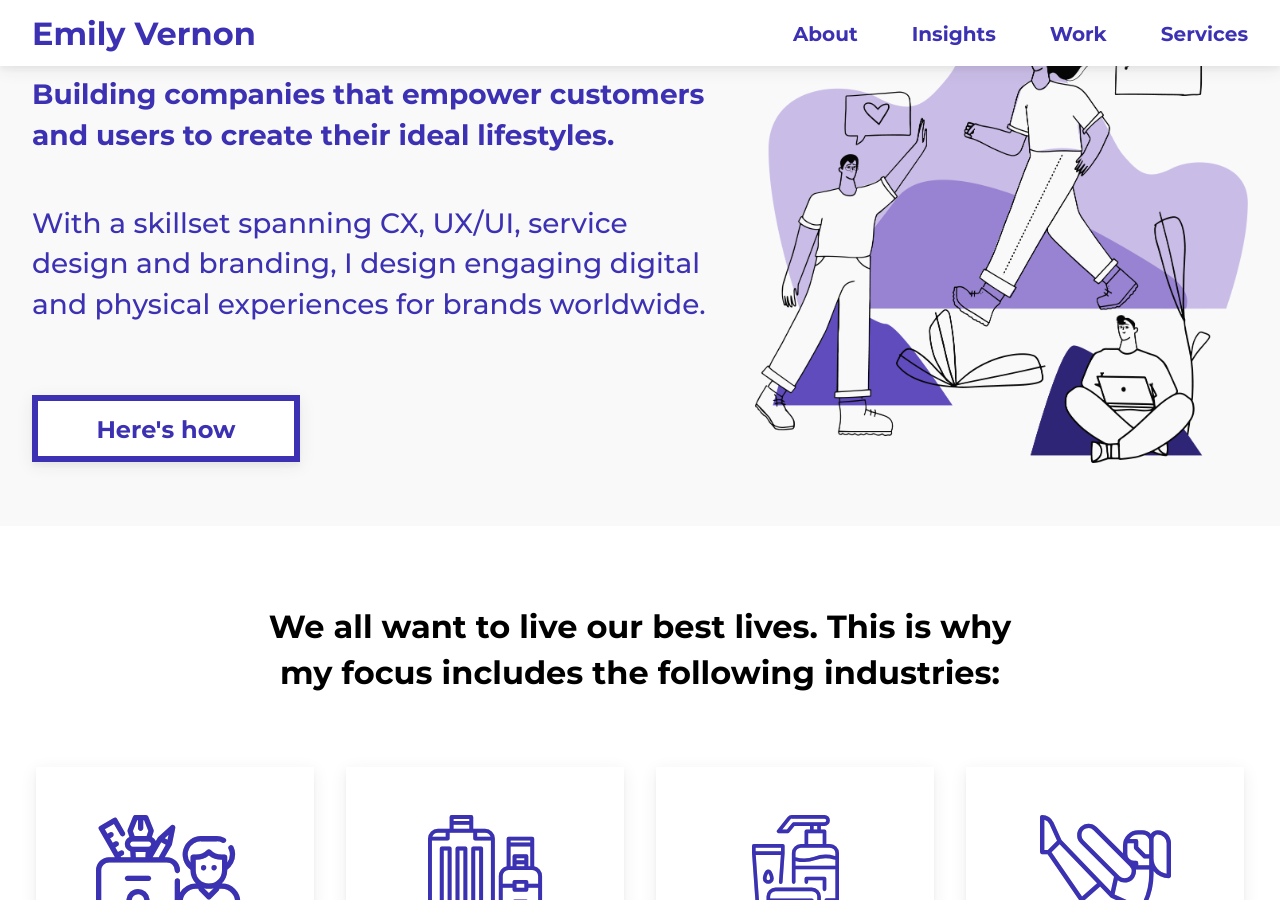
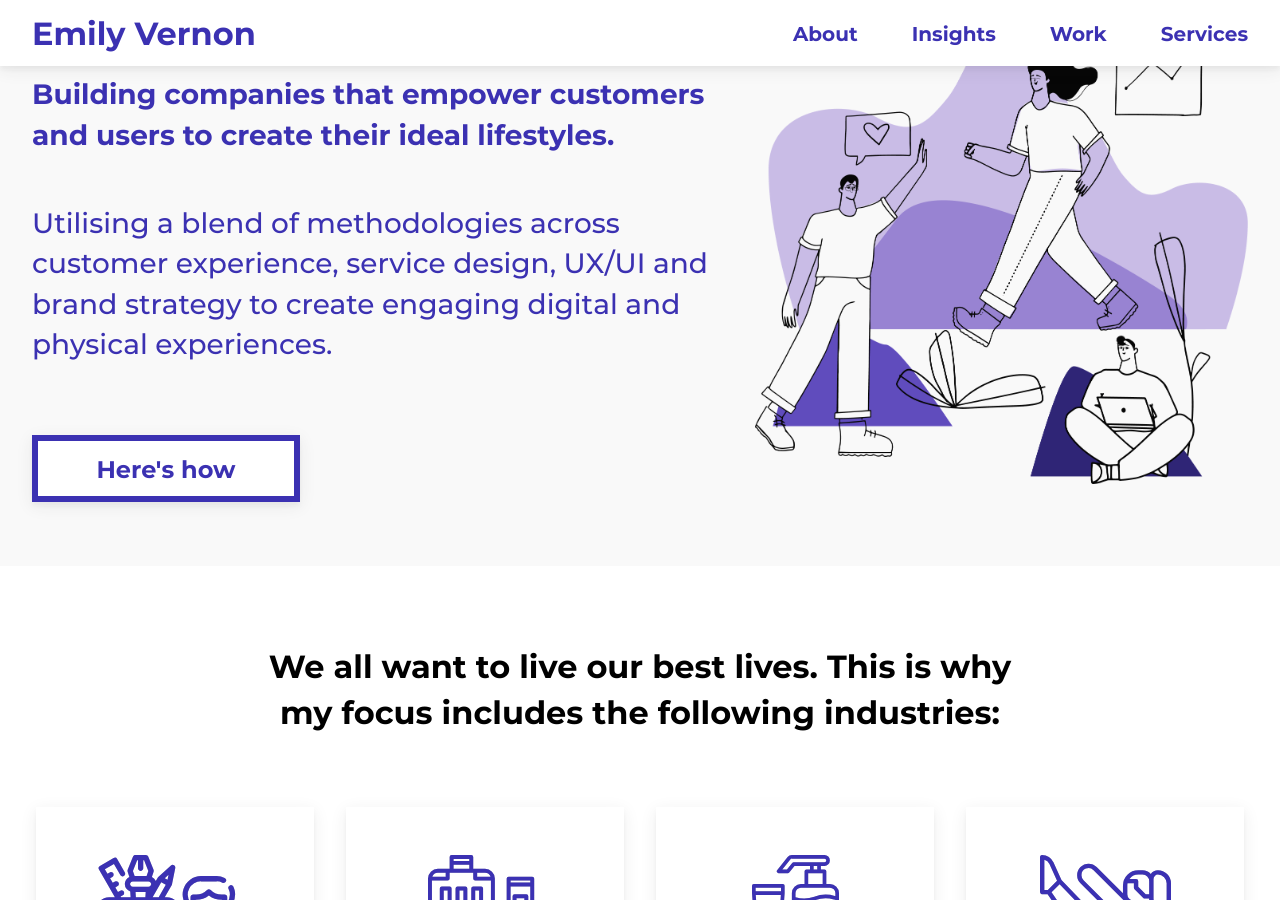
Before and after one commit to emilygv/emilyvernon.com, a Jekyll site: the page built from index.md, in a window 1280 px wide and 900 px high, scrolled down 542 px. Built offline with Jekyll 4.4.1, drawn with Linux system fonts in a browser that asks for light colours.

Commit message:
Update index.md
text update

```diff
--- a/index.md
+++ b/index.md
@@ -10,7 +10,7 @@
 {% include hero_intro.html
 title= "Hi there - I’m Emily"
 subtitle= "Building companies that empower customers and users to create their ideal lifestyles."
-description= "With a skillset spanning CX, UX/UI, service design and branding, I design engaging digital and physical experiences for brands worldwide."
+description= "Utilising a blend of methodologies across customer experience, service design, UX/UI and brand strategy to create engaging digital and physical experiences."
 image= "/assets/images/homepage_hero.png"
 button_title= "Here's how" button_link= "/services"
 %}
```
